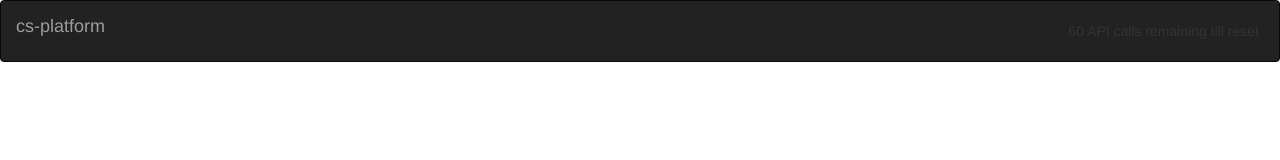
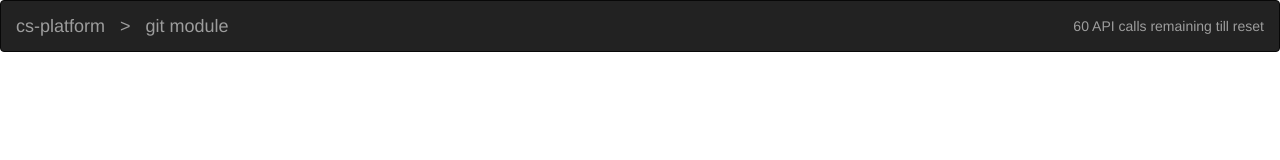
Before and after one commit to xR86/git-stats-module, a plain HTML site: page index.html in a window 1280 px wide. Drawn offline with nearby package versions, Linux system fonts and the light colour scheme; some packages are replaced by stand-ins of ours.

Commit message:
misc additions

```diff
--- a/css/style.css
+++ b/css/style.css
@@ -0,0 +1,21 @@
+
+.col-md-offset-05 {
+	margin-left: 4.15%;
+}
+
+.ripple-wrapper{
+	margin: 0;
+	padding: 2rem;
+
+	-webkit-touch-callout: none; /* iOS Safari */
+    -webkit-user-select: none; /* Safari */
+     -khtml-user-select: none; /* Konqueror HTML */
+       -moz-user-select: none; /* Firefox */
+        -ms-user-select: none; /* Internet Explorer/Edge */
+            user-select: none; /* Non-prefixed version, currently
+                                  supported by Chrome and Opera */
+}
+
+.ripple-wrapper *:after {
+	content: attr(data-txt);
+}
--- a/index.html
+++ b/index.html
@@ -16,6 +16,7 @@
 	<link rel="stylesheet" href="https://cdnjs.cloudflare.com/ajax/libs/bootstrap-material-design/0.5.10/css/ripples.css" />
 	<!-- <link rel="stylesheet" href="vendor/bootstrap-material-design/bootstrap-material-design.css"> -->
 	<!-- <link rel="stylesheet" href="vendor/bootstrap-material-design/ripples.min.css"> -->
+	<link rel="stylesheet" href="css/style.css">
 
 </head>
 
@@ -29,21 +30,20 @@
 					<span class="icon-bar"></span>
 				</button>
 				<a class="navbar-brand" href="#">cs-platform<div class="ripple-container"></div></a>
+				<a class="navbar-brand" href="#"> &gt; </a>
+				<a class="navbar-brand" href="#">git module<div class="ripple-container"></div></a>
 			</div>
 			<ul class="nav navbar-nav navbar-right">
 				<!-- <li><a href="#/login">Login</a></li> -->
-				<li style="padding: 2rem"><span id="gitApiCalls">60</span> <span> API calls remaining till reset</span></li>
+				<li>
+					<a class="ripple-wrapper"><span id="gitApiCalls">60</span> <span> API calls remaining till reset</span></a>
+					<div class="ripple-container"></div>
+				</li>
 			</ul>
 		</div>
 	</div>
 
     <div ui-view></div>
-
-    <style>
-	    .col-md-offset-05 {
-    		margin-left: 4.15%;
-    	}
-    </style>
 
 
     <!-- Design -->
```
Also changed, not shown: js/github/github.js (+28 -33 lines), js/github/githubPartial.html (+5 -0 lines).
